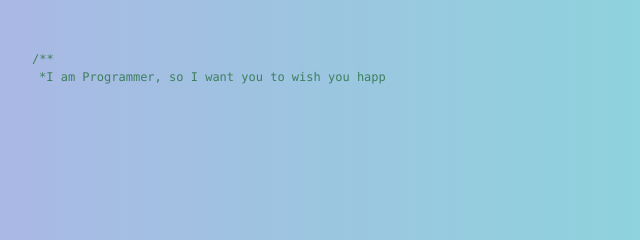
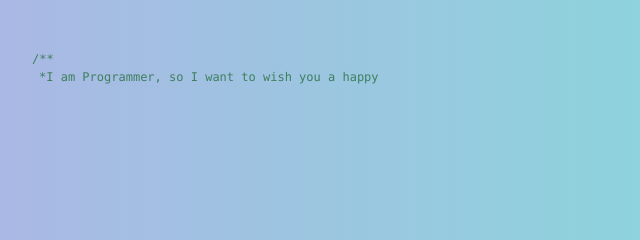
Before and after one commit to Sandeep501/Android.SecreatMessage, a plain HTML site: page index.html in a window 1280 px wide. Shown: the part 150-390 px from the top of the page, 53-693 px from the left. Drawn offline with nearby package versions, Linux system fonts and the light colour scheme.

Commit message:
Update index.html

```diff
--- a/index.html
+++ b/index.html
@@ -23,7 +23,7 @@
 		<div id="content">
 			<div id="code">
 				<span class="comments">/**</span><br />
-				<span class="space"/><span class="comments">*I am Programmer, so I want you to wish you happy OneMonth Aniversary in a special way</span><br />
+				<span class="space"/><span class="comments">*I am Programmer, so I want to wish you a happy OneMonth Aniversary in a special way</span><br />
 				<span class="space"/><span class="comments">*So I have written some code to clebrate our special day.</span><br />
 				<span class="space"/><span class="comments">*/</span><br />
 				Boy i = <span class="keyword">new</span> Boy(<span class="string">"Sandeep"</span>);<br />
```
